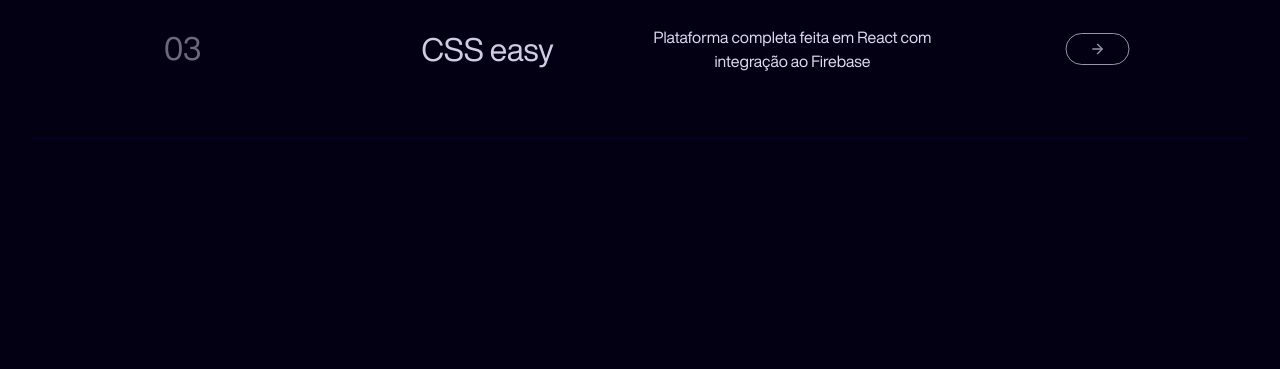
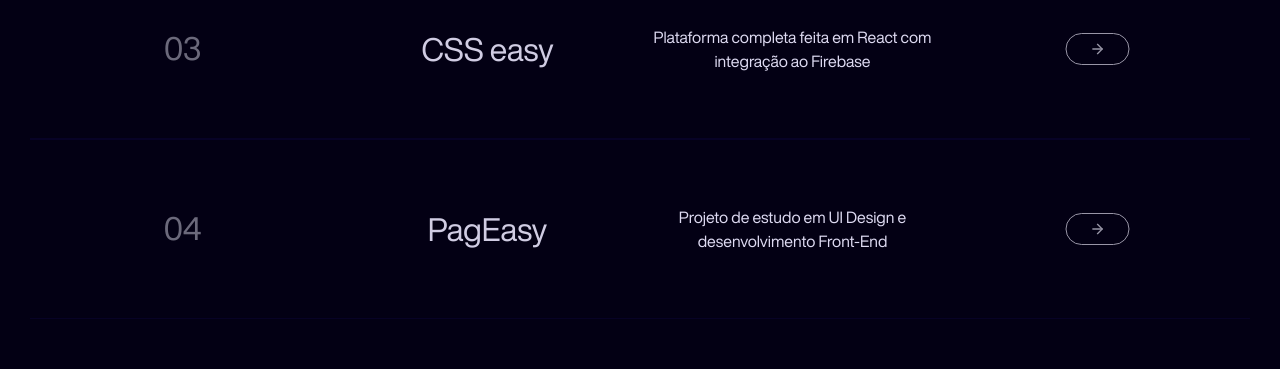
Before and after one commit to cristhian-fs/homepage, a plain HTML site: page index.html in a window 1280 px wide. Shown: the part 1600-1969 px from the top of the page. Drawn offline with nearby package versions, Linux system fonts and the light colour scheme; a web font is replaced by a local one.

Commit message:
PagEasy portfolio added

```diff
--- a/index.html
+++ b/index.html
@@ -149,6 +149,25 @@
           <img src="svg/arrow-right.svg" alt="" onload="SVGInject(this)">
         </div>
         <img src="img/Preview-CSSeasy.jpg" loading="lazy" alt="" class="jobPreviewImage dissapear">
+      </div>
+    </a>
+    <a href="https://pageasy.cristhiandesigner.com" class="w-100">
+      <div class="container jobs-div flex-space w-100 relative">
+        <div class="flex-item-1 flex-center">
+          <p class="jobIndex">04</p>
+        </div>
+        <div class="flex-item-2 flex-center">
+          <h3 class="text-center">PagEasy</h3>
+        </div>
+        <div class="flex-item-2 flex-center">
+          <p class="p4 text-center">
+            Projeto de estudo em UI Design e desenvolvimento Front-End
+          </p>
+        </div>
+        <div class="flex-item-1 flex-center">
+          <img src="svg/arrow-right.svg" alt="" onload="SVGInject(this)">
+        </div>
+        <img src="img/Preview-PagEasy.jpg" loading="lazy" alt="" class="jobPreviewImage dissapear">
       </div>
     </a>
   </section>
```
Also changed, not shown: img/Preview-PagEasy.jpg (added).
